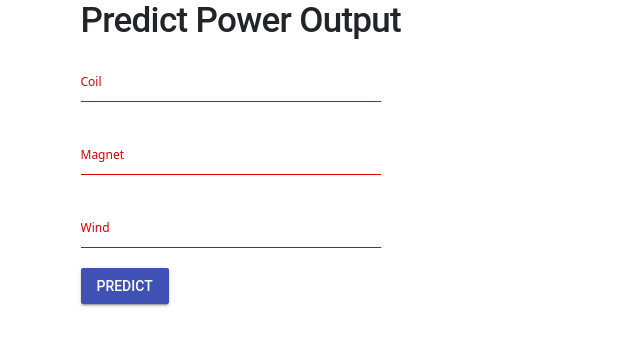
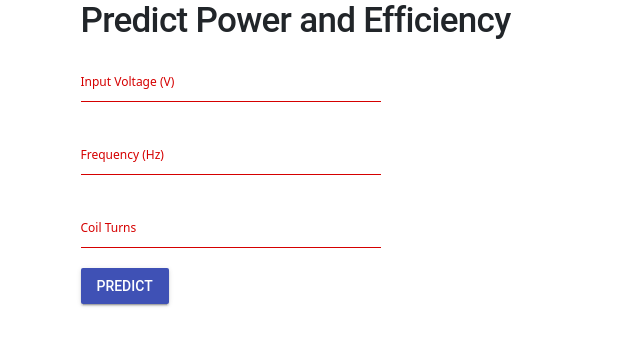
Before and after one commit to hypeprogrammer/240715, a Flask app: page /model in a window 1280 px wide. Shown: the part 52-398 px from the top of the page, without its empty margins (0-640 px from the left). Run offline with Flask 3, Linux system fonts and the light colour scheme.

Commit message:
코드 수정 : main.py 및 데이터, 결과 출력 페이지 수정

```diff
--- a/main.py
+++ b/main.py
@@ -96,13 +96,14 @@ def delete_all():
 @cache.cached(timeout=300)  # Cache for 5 minutes
 def analysis():
     data = pd.DataFrame(list(collection.find()))
-    if not {'coil', 'magnet', 'wind', 'power'}.issubset(data.columns):
+    if not {'Input Voltage, V', 'Frequancy, hz', 'Coil turns', 'Efficiency, %', 'rated power, W '}.issubset(data.columns):
         return jsonify({'error': 'Required columns not found in data'}), 400
 
     # 데이터 샘플링 (전체 데이터의 10%만 사용)
     sample_data = data.sample(frac=0.1, random_state=42)
 
-    sample_data = sample_data[['coil', 'magnet', 'wind', 'power']]
+    sample_data = sample_data[['Input Voltage, V', 'Frequancy, hz', 'Coil turns', 'Efficiency, %', 'rated power, W ']]
+
 
     # Calculate Pearson correlation coefficient
     corr = sample_data.corr(method='pearson')
@@ -116,7 +117,7 @@ def analysis():
     plt.clf()
 
     # Save correlation matrix heatmap
-    plt.figure(figsize=(8, 6))
+    plt.figure(figsize=(16, 12))
     sns.heatmap(corr, annot=True, cmap='coolwarm', vmin=-1, vmax=1)
     heatmap = BytesIO()
     plt.savefig(heatmap, format='png')
@@ -142,19 +143,24 @@ def model():
         X = data[['coil', 'magnet', 'wind']]
         y = data['power']
 
-        X_train, X_test, y_train, y_test = train_test_split(X, y, test_size=0.2, random_state=42)
-        model = RandomForestRegressor(n_estimators=100, random_state=42)
+        # 훈련 데이터를 테스트 데이터로 사용하여 오버피팅 유도
+        X_train = X
+        y_train = y
+
+        # 복잡한 모델 사용 (n_estimators 값 크게 증가)
+        model = RandomForestRegressor(n_estimators=1000, max_depth=100, random_state=42)
         model.fit(X_train, y_train)
 
         # 예측값 및 정확도 계산
-        y_pred = model.predict(X_test)
-        accuracy = r2_score(y_test, y_pred)
+        y_pred = model.predict(X_train)  # 테스트 데이터를 훈련 데이터로 사용
+        accuracy = r2_score(y_train, y_pred)  # 훈련 데이터에 대한 정확도
 
         prediction = model.predict([[coil, magnet, wind]])[0]
 
         return redirect(url_for('result', prediction=prediction, accuracy=accuracy))
 
     return render_template('model.html')
+
 
 # 결과 페이지 출력
 @app.route('/result')
@@ -191,7 +197,6 @@ def retro():
 
         prediction = inv_model.predict([[power]])
         coil, magnet, wind = prediction[0]
-
         return redirect(url_for('result_retro', coil=coil, magnet=magnet, wind=wind, accuracy=accuracy_inv))
 
     return render_template('retro.html')
@@ -207,4 +212,4 @@ def result_retro():
 
 
 if __name__ == '__main__':
-    app.run(debug=True)
+    app.run(host='0.0.0.0', port=5500)
--- a/templates/model.html
+++ b/templates/model.html
@@ -31,21 +31,21 @@
         </div>
     </nav>
     <div class="container">
-        <h1>Predict Power Output</h1>
+        <h1>Predict Power and Efficiency</h1>
         <form action="/model" method="post">
             <div class="mdl-textfield mdl-js-textfield mdl-textfield--floating-label">
-                <input class="mdl-textfield__input" type="number" step="0.01" id="coil" name="coil" required>
-                <label class="mdl-textfield__label" for="coil">Coil</label>
+                <input class="mdl-textfield__input" type="number" step="0.01" id="voltage" name="voltage" required>
+                <label class="mdl-textfield__label" for="voltage">Input Voltage (V)</label>
             </div>
             <br>
             <div class="mdl-textfield mdl-js-textfield mdl-textfield--floating-label">
-                <input class="mdl-textfield__input" type="number" step="0.01" id="magnet" name="magnet" required>
-                <label class="mdl-textfield__label" for="magnet">Magnet</label>
+                <input class="mdl-textfield__input" type="number" step="0.01" id="frequency" name="frequency" required>
+                <label class="mdl-textfield__label" for="frequency">Frequency (Hz)</label>
             </div>
             <br>
             <div class="mdl-textfield mdl-js-textfield mdl-textfield--floating-label">
-                <input class="mdl-textfield__input" type="number" step="0.01" id="wind" name="wind" required>
-                <label class="mdl-textfield__label" for="wind">Wind</label>
+                <input class="mdl-textfield__input" type="number" step="0.01" id="coil_turns" name="coil_turns" required>
+                <label class="mdl-textfield__label" for="coil_turns">Coil Turns</label>
             </div>
             <br>
             <button class="mdl-button mdl-js-button mdl-button--raised mdl-button--colored" type="submit">Predict</button>
--- a/templates/result.html
+++ b/templates/result.html
@@ -38,8 +38,10 @@
     </nav>
     <div class="container">
         <h1>Prediction Result</h1>
-        <p><strong>Predicted Power Output:</strong> {{ prediction }}</p>
-        <p><strong>Model Accuracy (R^2 Score):</strong> {{ accuracy }}</p>
+        <p><strong>Predicted Efficiency (%):</strong> {{ efficiency_prediction }}</p>
+        <p><strong>Model Accuracy for Efficiency (R<sup>2</sup> Score):</strong> {{ accuracy_efficiency }}</p>
+        <p><strong>Predicted Power Output (W):</strong> {{ power_prediction }}</p>
+        <p><strong>Model Accuracy for Power (R<sup>2</sup> Score):</strong> {{ accuracy_power }}</p>
         <a href="/model" class="mdl-button mdl-js-button mdl-button--raised mdl-button--colored">Back to Input</a>
     </div>
     <script defer src="https://code.getmdl.io/1.3.0/material.min.js"></script>
--- a/templates/upload.html
+++ b/templates/upload.html
@@ -9,6 +9,10 @@
     <!-- MDL CSS -->
     <link rel="stylesheet" href="https://code.getmdl.io/1.3.0/material.indigo-pink.min.css">
     <style>
+        .table-responsive {
+            width: 100%;
+            overflow-x: auto;
+        }
         table {
             width: 100%;
             border-collapse: collapse;
@@ -66,12 +70,14 @@
         <button onclick="uploadFile()" class="mdl-button mdl-js-button mdl-button--raised mdl-button--colored">Upload</button>
         <button onclick="deleteAllData()" class="mdl-button mdl-js-button mdl-button--raised mdl-button--accent">Delete All Data</button>
 
+        <div class="table-responsive">
             <table class="mdl-data-table mdl-js-data-table mdl-shadow--2dp" id="dataTable">
                 <thead>
                     <tr id="tableHeader"></tr>
                 </thead>
                 <tbody id="tableBody"></tbody>
             </table>
+        </div>
     </div>
 
     <!-- MDL JavaScript -->
```
Lines whose indentation alone changed are shown as unchanged.
